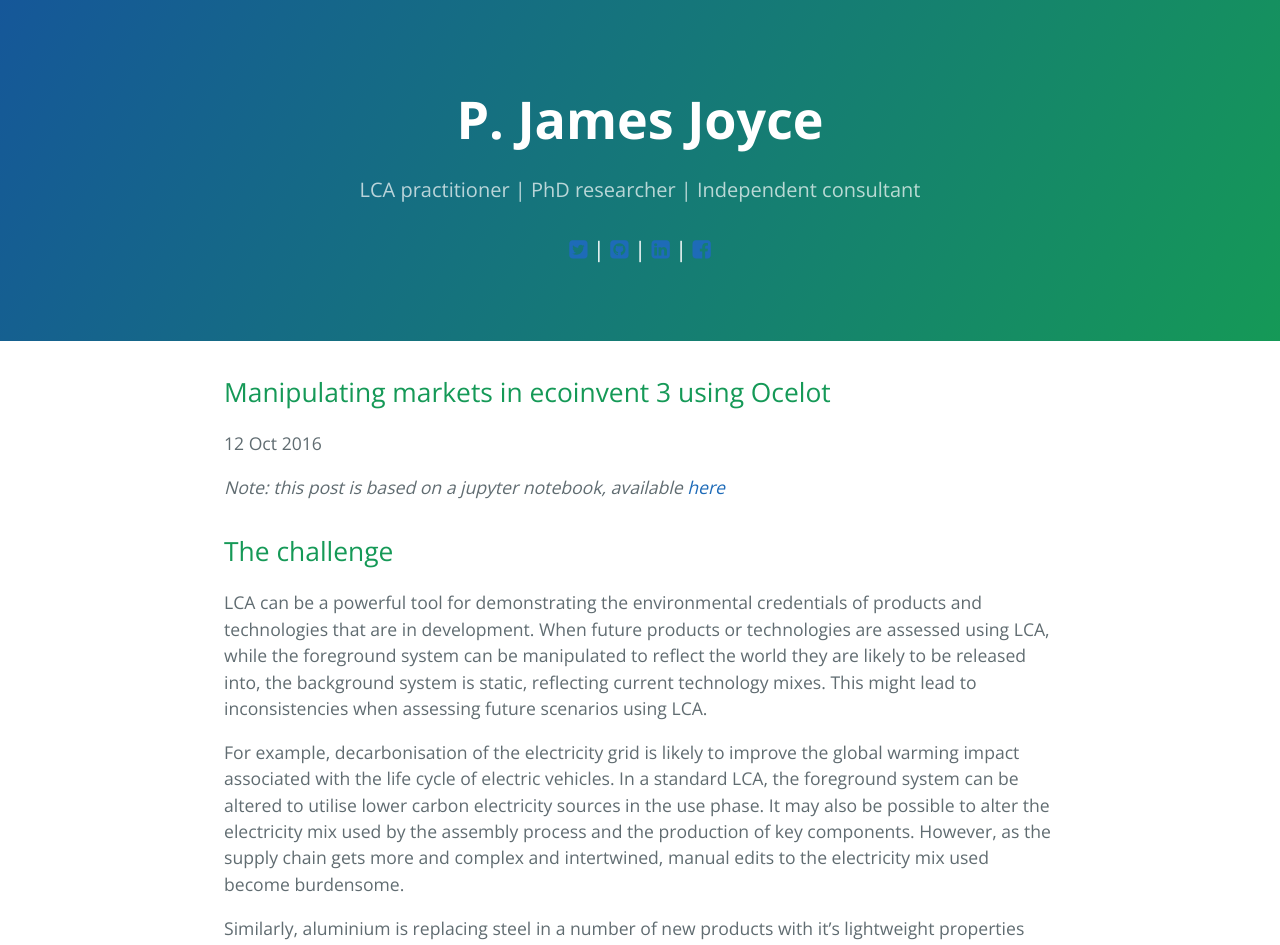
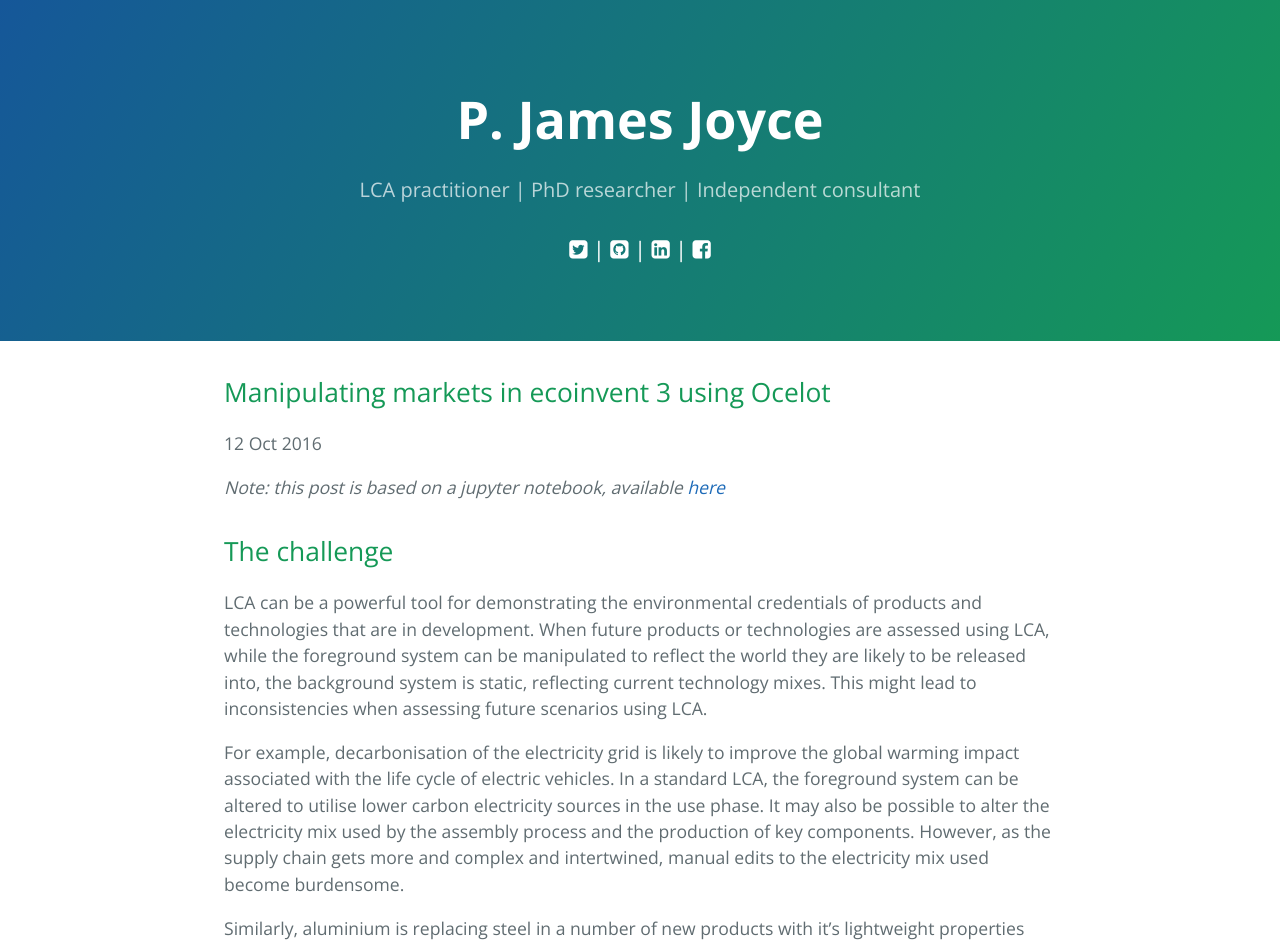
Before and after one commit to pjamesjoyce/pjamesjoyce.github.io, a Jekyll site: the page built from _posts/2016-10-12-ecoinvent3.md, in a window 1280 px wide. Shown: the top 945 px of the page. Built offline with Jekyll 4.4.1, drawn with Linux system fonts in a browser that asks for light colours; nearby versions of some CDN libraries.

Commit message:
social media white

```diff
--- a/_includes/page-header.html
+++ b/_includes/page-header.html
@@ -4,13 +4,13 @@
 
   <span class="fa-lg white">
   	<a href="https://twitter.com/{{ site.twitter_username }}">
-      <i class="fa fa-twitter-square"></i>
+      <i class="fa fa-twitter-square white"></i>
     </a> | <a href="https://github.com/{{ site.github_username }}">
-      <i class="fa fa-github-square"></i>
+      <i class="fa fa-github-square white"></i>
     </a> | <a href="https://linkedin.com/in/{{ site.linkedin_username }}">
-      <i class="fa fa-linkedin-square"></i>
+      <i class="fa fa-linkedin-square white"></i>
     </a> | <a href="https://www.facebook.com/{{ site.facebook_username }}">
-      <i class="fa fa-facebook-square"></i>
+      <i class="fa fa-facebook-square white"></i>
     </a>
   </span>
     <!--<span class="fa-stack fa-lg">
```
